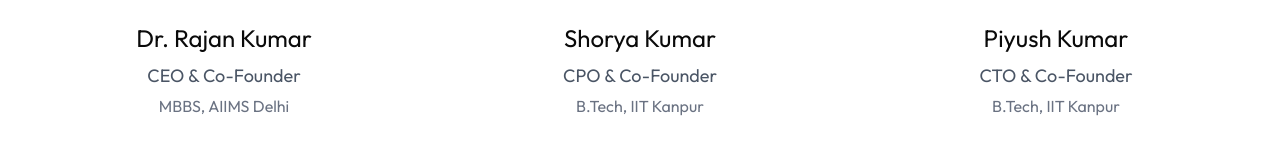
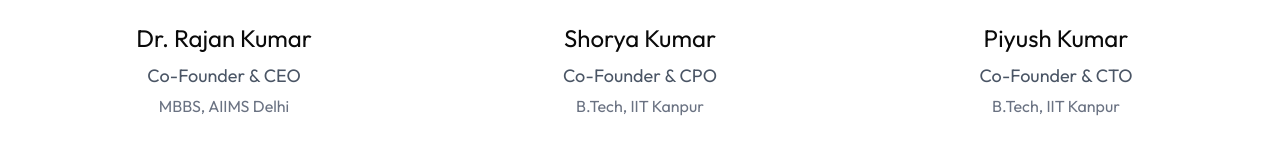
Before and after one commit to savoraTheGlobalApp/iCuriousAI_website, a React (Vite) app: page / in a window 1280 px wide. Shown: the part 4834-4986 px from the top of the page. Built offline with nearby package versions, Linux system fonts and the light colour scheme.

Commit message:
Use proper Vite imports to fix image rendering

```diff
--- a/src/components/About.tsx
+++ b/src/components/About.tsx
@@ -1,25 +1,28 @@
 import { GraduationCap, Heart, School, Users } from 'lucide-react';
 import { ImageWithFallback } from './figma/ImageWithFallback';
+import RajanPhoto from '../assets/Rajan_photograph.jpg';
+import ShoryaPhoto from '../assets/Shorya_photo.jpg';
+import PiyushPhoto from '../assets/Piyush_photo.jpg';
 
 export function About() {
   const founders = [
     {
       name: 'Dr. Rajan Kumar',
-      role: 'CEO & Co-Founder',
+      role: 'Co-Founder & CEO',
       education: 'MBBS, AIIMS Delhi',
-      image: 'src/assets/Rajan_photograph.jpg'
+      image: RajanPhoto
     },
     {
       name: 'Shorya Kumar',
-      role: 'CPO & Co-Founder',
+      role: 'Co-Founder & CPO',
       education: 'B.Tech, IIT Kanpur',
-      image: 'src/assets/Shorya_photo.jpg'
+      image: ShoryaPhoto
     },
     {
       name: 'Piyush Kumar',
-      role: 'CTO & Co-Founder',
+      role: 'Co-Founder & CTO',
       education: 'B.Tech, IIT Kanpur',
-      image: 'src/assets/Piyush_photo.jpg'
+      image: PiyushPhoto
     }
   ];
 
```
